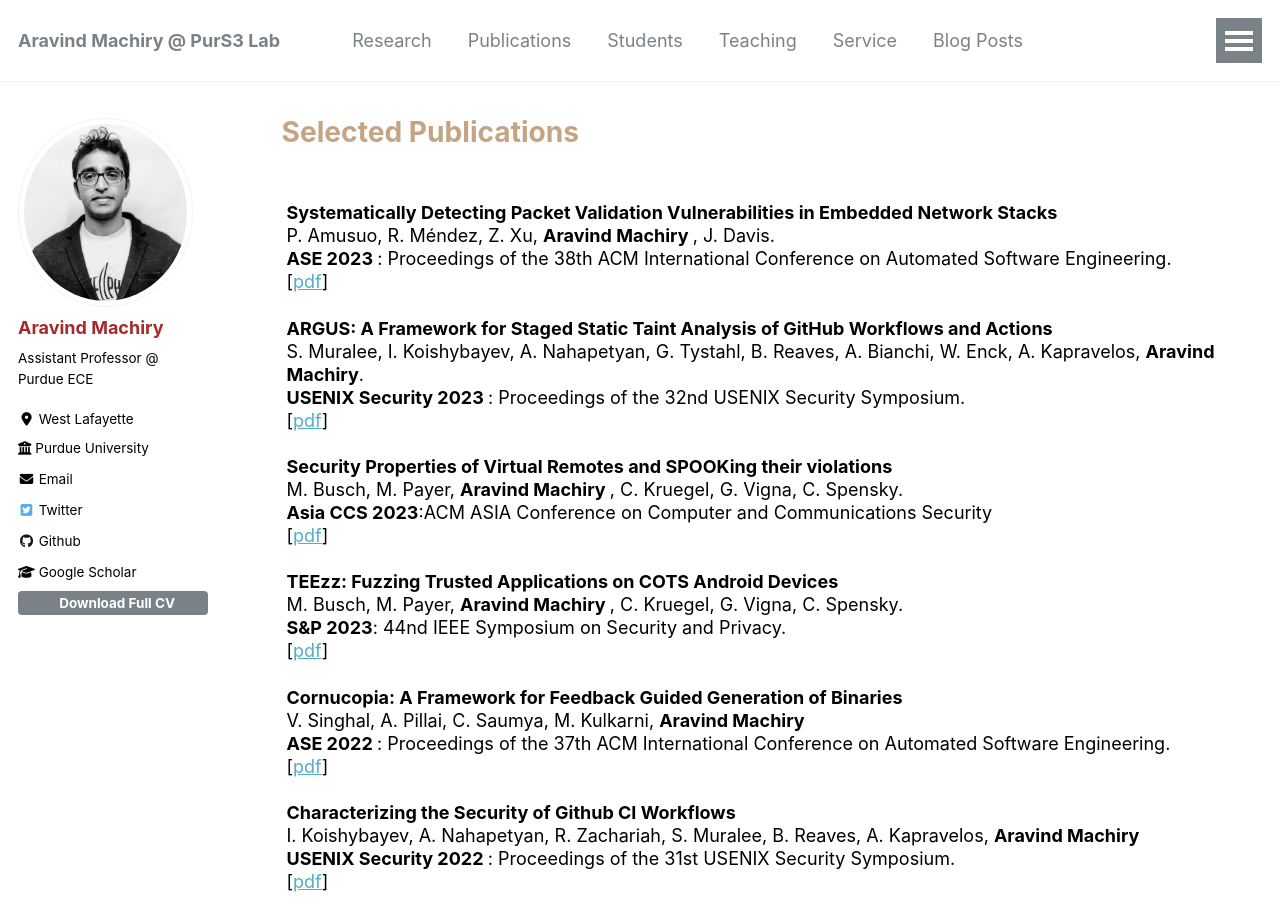
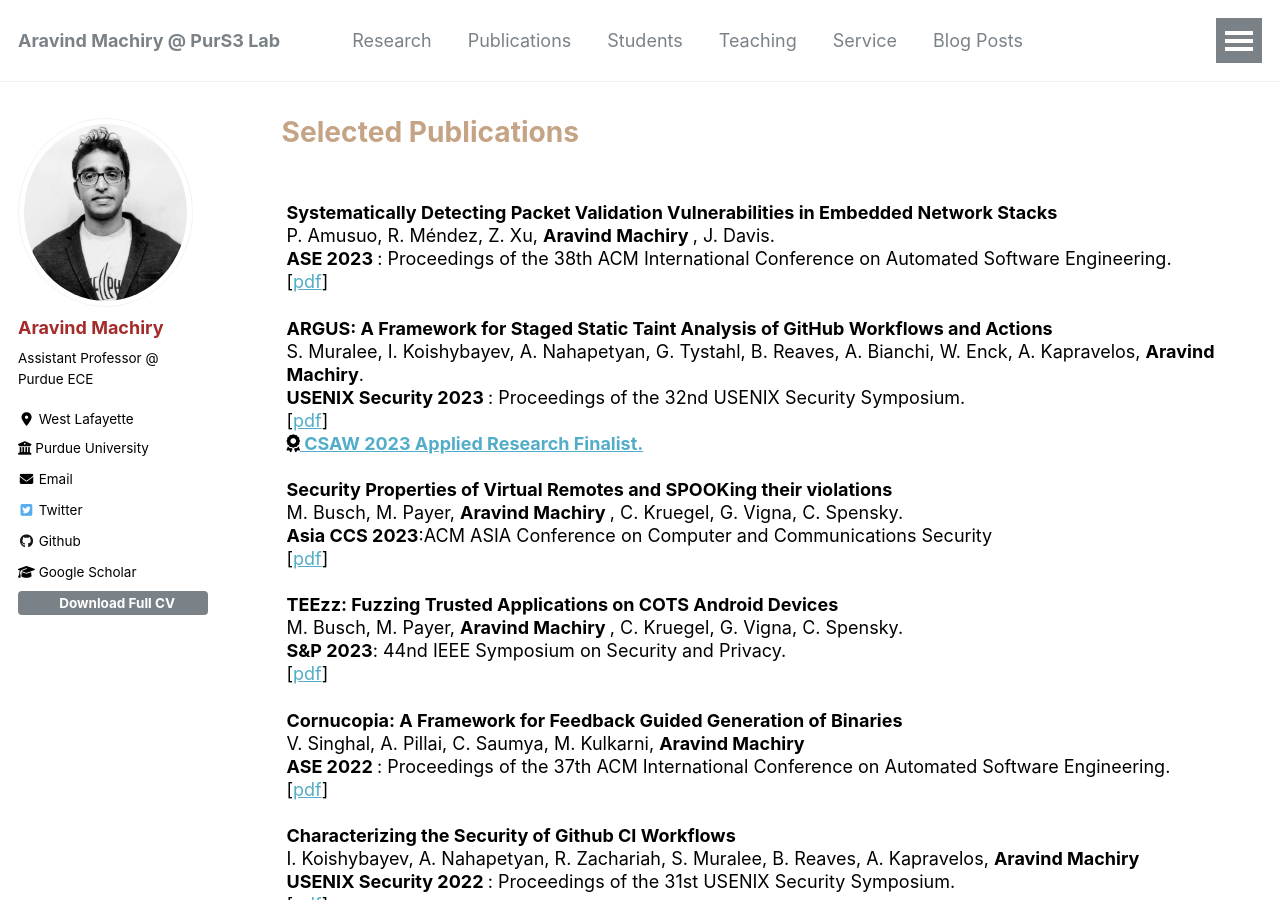
Before and after one commit to Machiry/machiry.github.io, a Jekyll site: the page built from _publications/index.html, in a window 1280 px wide and 900 px high. Built offline with Jekyll 4.4.1, drawn with Linux system fonts in a browser that asks for light colours; nearby versions of some CDN libraries.

Commit message:
Adding new award

```diff
--- a/_publications/index.html
+++ b/_publications/index.html
@@ -21,7 +21,8 @@ author_profile: true
 		<strong>ARGUS: A Framework for Staged Static Taint Analysis of GitHub Workflows and Actions</strong><br>
 		S. Muralee, I. Koishybayev, A. Nahapetyan, G. Tystahl, B. Reaves, A. Bianchi, W. Enck, A. Kapravelos, <b>Aravind Machiry</b>.<br>
 		<b> USENIX Security 2023 </b>: Proceedings of the 32nd USENIX Security Symposium. <br>
-		[<a href="/files/argus.pdf">pdf</a>]
+		[<a href="/files/argus.pdf">pdf</a>]<br>
+		<strong><i class="fas fa-award"></i><a href="https://www.csaw.io/research"> CSAW 2023 Applied Research Finalist.</a></strong>
 	</p>
 
 	<p>
```
